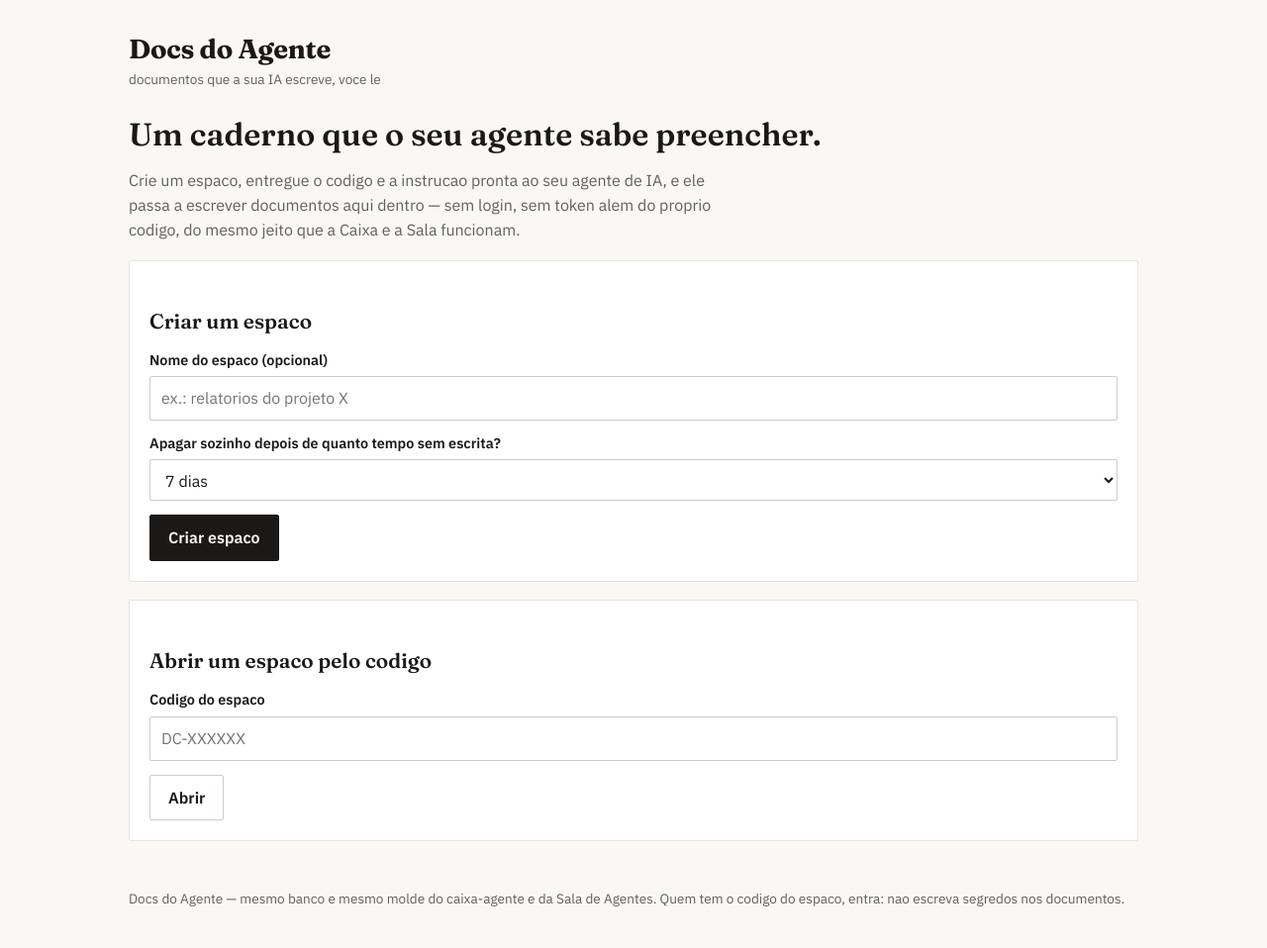
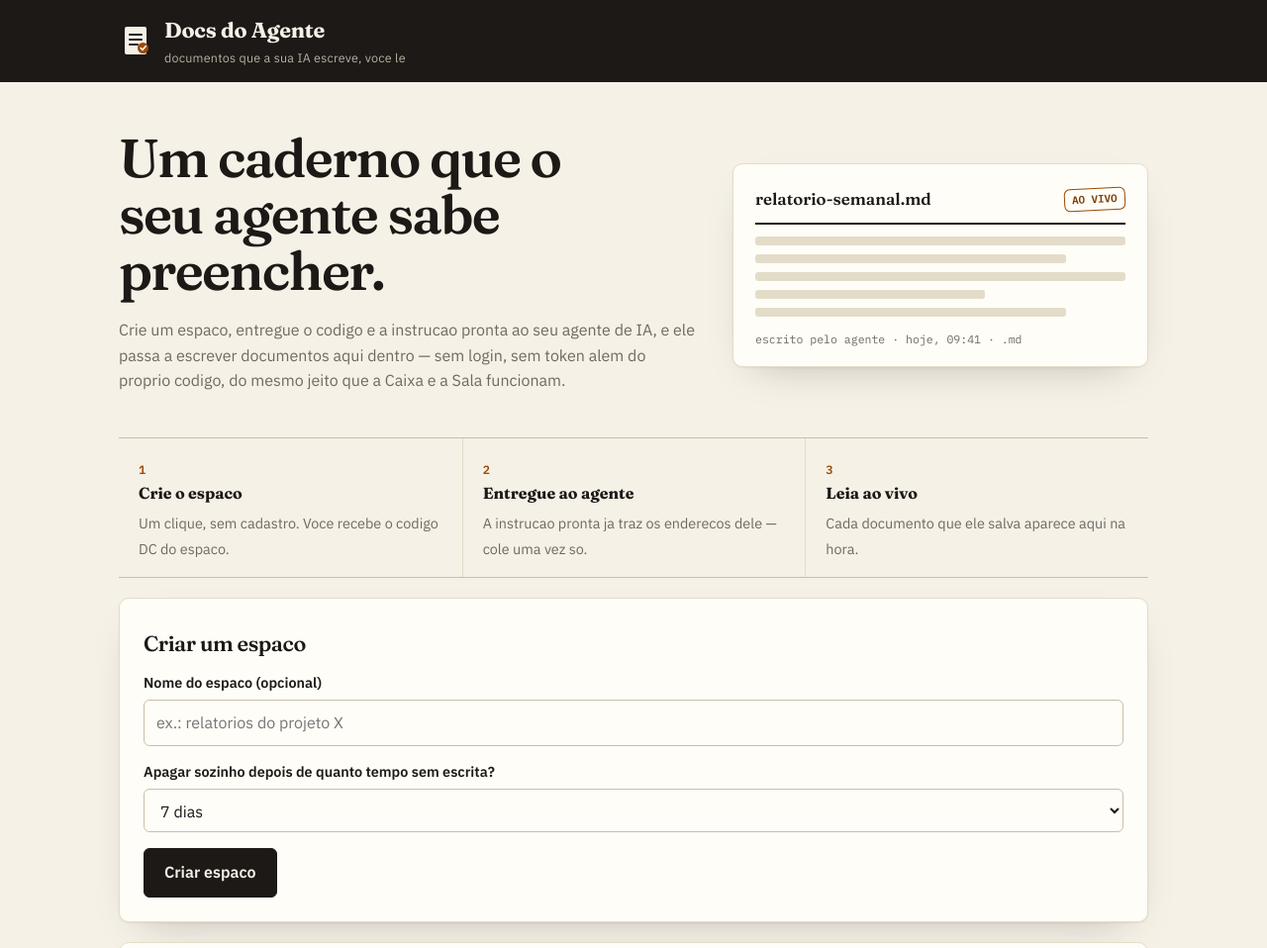
Before and after one commit to lucasgabrieldevgg/docs-agente, a website: page index.html in a window 1280 px wide. Shown: the top 958 px of the page at 99% size. Drawn offline with Linux system fonts and the light colour scheme.

Commit message:
design: mesa de redacao — faixa de tinta, folha de exemplo, estados completos
Aplica craft-details e os portoes da craftsmanship que a primeira
versao pulou: hierarquia tipografica com degraus claros, profundidade
em camadas, botoes com os 8 estados, superficies do navegador
tematizadas, entrada em cascata curta com reduced-motion.

```diff
--- a/index.html
+++ b/index.html
@@ -10,72 +10,127 @@
 <link rel="preconnect" href="https://fonts.gstatic.com" crossorigin>
 <link href="https://fonts.googleapis.com/css2?family=Fraunces:opsz,wght@9..144,600;9..144,700&family=IBM+Plex+Mono:wght@400;600&family=IBM+Plex+Sans:wght@400;500;600;700&display=swap" rel="stylesheet">
 <style>
-/* DOCS DO AGENTE — Editorial de papel: tinta sobre papel quente, serifada de
-   titulo, mono so onde e dado (codigo, endpoint, data). Sem gradiente, sem glow. */
+/* DOCS DO AGENTE — mesa de redação: papel quente, tinta, um acento ocre.
+   Fraunces manda nos títulos, IBM Plex Sans no texto, IBM Plex Mono só onde
+   é dado (código, endpoint, carimbo). Sem gradiente, sem glow, sem vidro. */
 :root{
-  --papel:#faf8f5; --folha:#ffffff; --tinta:#1a1918; --tinta2:#635f59;
-  --linha:#e8e4df; --linha2:#d1ccc4; --destaque:#9a4a08; --destaque-fundo:#fdf1e3;
-  --ok:#276749; --erro:#9b2c2c; --raio:2px;
+  --papel:#f6f1e7; --folha:#fffdf7; --tinta:#1c1917; --tinta2:#6f6a5e;
+  --linha:#e3dcc9; --linha2:#c9c0aa; --ocre:#9a4a08; --ocre-forte:#7c3a06;
+  --ocre-fundo:#fdeed3; --ok:#276749; --erro:#9b2c2c;
+  --sombra:0 1px 2px rgba(28,25,23,.06),0 16px 40px -24px rgba(28,25,23,.35);
+  --raio:10px; --raio-miudo:6px;
   --serif:'Fraunces',Georgia,serif; --sans:'IBM Plex Sans',system-ui,sans-serif; --mono:'IBM Plex Mono',ui-monospace,monospace;
+  --ease:cubic-bezier(.23,1,.32,1);
 }
 *{box-sizing:border-box}
-body{margin:0;background:var(--papel);color:var(--tinta);font-family:var(--sans);font-size:16px;line-height:1.55}
+::selection{background:var(--ocre);color:#fff}
+html{scrollbar-color:var(--linha2) var(--papel)}
+::-webkit-scrollbar{width:10px;height:10px}::-webkit-scrollbar-thumb{background:var(--linha2);border-radius:5px}::-webkit-scrollbar-track{background:var(--papel)}
+body{margin:0;background:var(--papel);color:var(--tinta);font-family:var(--sans);font-size:16px;line-height:1.6;caret-color:var(--ocre)}
 button,input,select,textarea{font:inherit;color:inherit}
 button{cursor:pointer}
-:focus-visible{outline:2px solid var(--destaque);outline-offset:2px}
-.topo{max-width:1060px;margin:0 auto;padding:28px 20px 0;display:flex;justify-content:space-between;align-items:baseline;gap:16px;flex-wrap:wrap}
-.marca{font-family:var(--serif);font-weight:700;font-size:1.7rem;letter-spacing:-.01em}
-.marca small{display:block;font-family:var(--sans);font-weight:400;font-size:.85rem;color:var(--tinta2);letter-spacing:0}
-main{max-width:1060px;margin:0 auto;padding:20px}
-h1{font-family:var(--serif);font-weight:600;font-size:2rem;line-height:1.15;margin:.2em 0 .4em}
-h2{font-family:var(--serif);font-weight:600;font-size:1.3rem;margin:1.2em 0 .5em}
+:focus-visible{outline:2px solid var(--ocre);outline-offset:2px;border-radius:2px}
+/* faixa de tinta no topo: a marca vive nela, o resto é papel */
+.topo{background:var(--tinta);color:var(--papel)}
+.topo-in{max-width:1080px;margin:0 auto;padding:14px 20px;display:flex;justify-content:space-between;align-items:center;gap:16px;flex-wrap:wrap}
+.marca{display:flex;align-items:center;gap:12px;font-family:var(--serif);font-weight:700;font-size:1.35rem;letter-spacing:-.01em}
+.marca svg{flex:none}
+.marca small{display:block;font-family:var(--sans);font-weight:400;font-size:.78rem;color:#b8b0a0;letter-spacing:.02em}
+.topo .codigo{background:transparent;border-color:#4a4438;color:#fdeed3}
+main{max-width:1080px;margin:0 auto;padding:32px 20px 8px}
+h1{font-family:var(--serif);font-weight:600;font-size:clamp(2rem,5vw,3.4rem);line-height:1.05;letter-spacing:-.03em;margin:.15em 0 .35em;max-width:14ch}
+h2{font-family:var(--serif);font-weight:600;font-size:1.35rem;letter-spacing:-.02em;line-height:1.2;margin:.4em 0 .5em}
 .sub{color:var(--tinta2);max-width:62ch}
-.painel{background:var(--folha);border:1px solid var(--linha);border-radius:var(--raio);padding:20px;margin:18px 0}
-label{display:block;font-weight:600;font-size:.9rem;margin:12px 0 5px}
-input[type=text],select,textarea{width:100%;background:var(--folha);border:1px solid var(--linha2);border-radius:var(--raio);padding:9px 11px}
+/* entrada: um momento só, o herói sobe em cascata curta */
+@keyframes sobe{from{opacity:0;transform:translateY(14px)}to{opacity:1;transform:none}}
+.sobe{animation:sobe .55s var(--ease) both}
+.sobe.d1{animation-delay:.06s}.sobe.d2{animation-delay:.12s}.sobe.d3{animation-delay:.18s}
+@media(prefers-reduced-motion:reduce){.sobe{animation:none}*{transition:none!important}}
+.heroi{display:grid;grid-template-columns:7fr 5fr;gap:32px;align-items:center;margin:8px 0 8px}
+@media(max-width:820px){.heroi{grid-template-columns:1fr}}
+/* a folha de exemplo: documento desenhado em DOM, não print falso */
+.folha-exemplo{background:var(--folha);border:1px solid var(--linha);border-radius:var(--raio);box-shadow:var(--sombra);padding:22px 22px 18px;transform:rotate(1.2deg)}
+.folha-exemplo .doc-cab{display:flex;justify-content:space-between;align-items:center;border-bottom:2px solid var(--tinta);padding-bottom:10px;margin-bottom:12px}
+.folha-exemplo .doc-tit{font-family:var(--serif);font-weight:600;font-size:1.05rem}
+.carimbo{font-family:var(--mono);font-size:.68rem;font-weight:600;color:var(--ocre-forte);border:1.5px solid var(--ocre);border-radius:var(--raio-miudo);padding:2px 7px;transform:rotate(-3deg)}
+.linha-doc{height:9px;background:var(--linha);border-radius:3px;margin:9px 0}
+.linha-doc.curta{width:62%}.linha-doc.media{width:84%}
+.folha-exemplo .doc-rodape{font-family:var(--mono);font-size:.72rem;color:var(--tinta2);margin-top:14px;font-variant-numeric:tabular-nums}
+.passos{display:grid;grid-template-columns:repeat(3,1fr);gap:0;border-top:1px solid var(--linha2);border-bottom:1px solid var(--linha2);margin:28px 0 6px}
+@media(max-width:820px){.passos{grid-template-columns:1fr}}
+.passo{padding:18px 20px 16px}
+.passo+.passo{border-left:1px solid var(--linha)}
+@media(max-width:820px){.passo+.passo{border-left:none;border-top:1px solid var(--linha)}}
+.passo b{font-family:var(--serif);font-size:1rem;display:block;margin-bottom:4px}
+.passo span{color:var(--tinta2);font-size:.9rem}
+.passo .n{font-family:var(--mono);font-size:.75rem;color:var(--ocre);font-weight:600}
+.painel{background:var(--folha);border:1px solid var(--linha);border-radius:var(--raio);box-shadow:var(--sombra);padding:24px;margin:20px 0}
+label{display:block;font-weight:600;font-size:.9rem;margin:14px 0 6px}
+input[type=text],select,textarea{width:100%;background:var(--folha);border:1px solid var(--linha2);border-radius:var(--raio-miudo);padding:10px 12px;transition:border-color 140ms var(--ease),box-shadow 140ms var(--ease)}
+input[type=text]:hover,select:hover,textarea:hover{border-color:var(--tinta2)}
+input[type=text]:focus,select:focus,textarea:focus{border-color:var(--ocre);box-shadow:0 0 0 3px var(--ocre-fundo);outline:none}
 textarea{min-height:220px;font-family:var(--mono);font-size:.9rem;line-height:1.6;resize:vertical}
-.btn{background:var(--tinta);color:var(--papel);border:1px solid var(--tinta);border-radius:var(--raio);padding:10px 18px;font-weight:600}
-.btn:active{transform:scale(.98)}
-.btn.claro{background:var(--folha);color:var(--tinta);border-color:var(--linha2)}
-.btn.perigo{background:var(--folha);color:var(--erro);border-color:var(--erro)}
+.btn{display:inline-flex;align-items:center;gap:8px;background:var(--tinta);color:var(--papel);border:1px solid var(--tinta);border-radius:var(--raio-miudo);padding:11px 20px;font-weight:600;transition:background-color 140ms var(--ease),transform 80ms var(--ease),border-color 140ms var(--ease)}
+.btn:hover{background:var(--ocre-forte);border-color:var(--ocre-forte)}
+.btn:active{transform:scale(.97)}
+.btn.claro{background:transparent;color:var(--tinta);border-color:var(--linha2)}
+.btn.claro:hover{border-color:var(--tinta);background:var(--folha)}
+.btn.perigo{background:transparent;color:var(--erro);border-color:var(--erro)}
+.btn.perigo:hover{background:#fdecec}
 .btn:disabled{opacity:.45;cursor:not-allowed;transform:none}
-.linha-botoes{display:flex;gap:10px;flex-wrap:wrap;margin-top:14px}
-.codigo{font-family:var(--mono);font-weight:600;font-size:1.05rem;background:var(--destaque-fundo);border:1px solid var(--linha2);padding:3px 9px;border-radius:var(--raio);white-space:nowrap}
-.meta{font-family:var(--mono);font-size:.8rem;color:var(--tinta2)}
-pre.ia{background:#211d18;color:#f3ead9;font-family:var(--mono);font-size:.78rem;line-height:1.6;padding:16px;border-radius:var(--raio);overflow:auto;white-space:pre-wrap;word-break:break-word;max-height:380px}
-#aviso{border:1px solid var(--linha2);background:var(--destaque-fundo);padding:10px 14px;border-radius:var(--raio);margin:14px 0}
+.linha-botoes{display:flex;gap:10px;flex-wrap:wrap;margin-top:16px}
+.codigo{font-family:var(--mono);font-weight:600;font-size:1rem;background:var(--ocre-fundo);border:1px solid var(--linha2);padding:3px 10px;border-radius:var(--raio-miudo);white-space:nowrap;font-variant-numeric:tabular-nums}
+.meta{font-family:var(--mono);font-size:.8rem;color:var(--tinta2);font-variant-numeric:tabular-nums}
+pre.ia{background:#211d18;color:#f3ead9;font-family:var(--mono);font-size:.78rem;line-height:1.65;padding:18px;border-radius:var(--raio-miudo);overflow:auto;white-space:pre-wrap;word-break:break-word;max-height:380px}
+#aviso{border:1px solid var(--ocre);background:var(--ocre-fundo);padding:12px 16px;border-radius:var(--raio-miudo);margin:16px 0;font-weight:500}
 #aviso:empty{display:none}
 #aviso.erro{background:#fdecec;border-color:var(--erro)}
 .meus{display:grid;gap:8px;margin-top:10px}
-.meu{display:flex;justify-content:space-between;align-items:center;gap:10px;border:1px solid var(--linha);background:var(--folha);padding:10px 14px;border-radius:var(--raio);text-align:left;width:100%}
-.meu:hover{border-color:var(--linha2)}
-.grade{display:grid;grid-template-columns:minmax(240px,4fr) minmax(0,8fr);gap:18px;align-items:start}
+.meu{display:flex;justify-content:space-between;align-items:center;gap:10px;border:1px solid var(--linha);background:var(--folha);padding:12px 16px;border-radius:var(--raio-miudo);text-align:left;width:100%;transition:border-color 140ms var(--ease),transform 80ms var(--ease)}
+.meu:hover{border-color:var(--ocre)}
+.meu:active{transform:scale(.99)}
+.grade{display:grid;grid-template-columns:minmax(250px,4fr) minmax(0,8fr);gap:20px;align-items:start}
 @media(max-width:760px){.grade{grid-template-columns:1fr}}
 #docs{display:grid;gap:8px}
-.doc-item{display:block;width:100%;text-align:left;background:var(--folha);border:1px solid var(--linha);border-radius:var(--raio);padding:11px 13px}
-.doc-item:hover{border-color:var(--linha2)}
-.doc-item.ativo{border-color:var(--destaque);background:var(--destaque-fundo)}
-.doc-item b{display:block;font-weight:600;overflow-wrap:anywhere}
-.doc-item span{font-family:var(--mono);font-size:.75rem;color:var(--tinta2)}
-.vazio{color:var(--tinta2);border:1px dashed var(--linha2);padding:16px;border-radius:var(--raio)}
-.leitura{background:var(--folha);border:1px solid var(--linha);border-radius:var(--raio);padding:18px;overflow-wrap:anywhere}
-.leitura pre{font-family:var(--mono);font-size:.88rem;white-space:pre-wrap}
-.leitura h1{font-size:1.5rem}.leitura code{font-family:var(--mono);background:var(--papel);padding:1px 5px}
-.oculto{display:none!important}
-footer{max-width:1060px;margin:0 auto;padding:10px 20px 34px;color:var(--tinta2);font-size:.85rem}
+.doc-item{display:flex;gap:12px;align-items:flex-start;width:100%;text-align:left;background:var(--folha);border:1px solid var(--linha);border-radius:var(--raio-miudo);padding:12px 14px;transition:border-color 140ms var(--ease),background-color 140ms var(--ease)}
+.doc-item:hover{border-color:var(--ocre)}
+.doc-item.ativo{border-color:var(--ocre);background:var(--ocre-fundo)}
+.doc-item .chip{font-family:var(--mono);font-size:.65rem;font-weight:600;border:1px solid var(--linha2);border-radius:4px;padding:2px 6px;color:var(--tinta2);flex:none;margin-top:2px}
+.doc-item.ativo .chip{border-color:var(--ocre);color:var(--ocre-forte)}
+.doc-item b{display:block;font-weight:600;overflow-wrap:anywhere;line-height:1.35}
+.doc-item .quando{font-family:var(--mono);font-size:.73rem;color:var(--tinta2);font-variant-numeric:tabular-nums}
+.vazio{color:var(--tinta2);border:1.5px dashed var(--linha2);padding:20px;border-radius:var(--raio-miudo);text-align:center}
+.leitura{background:var(--folha);border:1px solid var(--linha);border-radius:var(--raio);box-shadow:var(--sombra);padding:22px;overflow-wrap:anywhere;margin-top:20px}
+.leitura pre{font-family:var(--mono);font-size:.88rem;white-space:pre-wrap;margin:0}
+.leitura h1{font-size:1.6rem;max-width:none}.leitura code{font-family:var(--mono);background:var(--papel);padding:1px 5px;border-radius:3px}
+footer{max-width:1080px;margin:0 auto;padding:16px 20px 40px;color:var(--tinta2);font-size:.85rem;border-top:1px solid var(--linha);margin-top:24px}
 </style>
 </head>
 <body>
-<header class="topo">
-  <div class="marca">Docs do Agente<small>documentos que a sua IA escreve, voce le</small></div>
-  <span class="meta" id="top-code"></span>
-</header>
+<header class="topo"><div class="topo-in">
+  <div class="marca"><svg width="34" height="34" viewBox="0 0 34 34" aria-hidden="true"><rect x="6" y="3" width="22" height="28" rx="2" fill="#f6f1e7"/><path d="M11 11h12M11 16h12M11 21h8" stroke="#1c1917" stroke-width="2" stroke-linecap="round"/><circle cx="24.5" cy="24.5" r="5.5" fill="#9a4a08"/><path d="M22.2 24.5l1.8 1.8 3.2-3.6" stroke="#fff" stroke-width="1.6" fill="none" stroke-linecap="round"/></svg><span>Docs do Agente<small>documentos que a sua IA escreve, voce le</small></span></div>
+  <span class="codigo" id="top-code" hidden></span>
+</div></header>
 <main>
   <div id="aviso" role="status"></div>
 
   <section id="view-home">
-    <h1>Um caderno que o seu agente sabe preencher.</h1>
-    <p class="sub">Crie um espaco, entregue o codigo e a instrucao pronta ao seu agente de IA, e ele passa a escrever documentos aqui dentro — sem login, sem token alem do proprio codigo, do mesmo jeito que a Caixa e a Sala funcionam.</p>
+    <div class="heroi">
+      <div>
+        <h1 class="sobe">Um caderno que o seu agente sabe preencher.</h1>
+        <p class="sub sobe d1">Crie um espaco, entregue o codigo e a instrucao pronta ao seu agente de IA, e ele passa a escrever documentos aqui dentro — sem login, sem token alem do proprio codigo, do mesmo jeito que a Caixa e a Sala funcionam.</p>
+      </div>
+      <div class="folha-exemplo sobe d2" aria-hidden="true">
+        <div class="doc-cab"><span class="doc-tit">relatorio-semanal.md</span><span class="carimbo">AO VIVO</span></div>
+        <div class="linha-doc"></div><div class="linha-doc media"></div><div class="linha-doc"></div><div class="linha-doc curta"></div><div class="linha-doc media"></div>
+        <div class="doc-rodape">escrito pelo agente · hoje, 09:41 · .md</div>
+      </div>
+    </div>
+    <div class="passos sobe d3">
+      <div class="passo"><span class="n">1</span><b>Crie o espaco</b><span>Um clique, sem cadastro. Voce recebe o codigo DC do espaco.</span></div>
+      <div class="passo"><span class="n">2</span><b>Entregue ao agente</b><span>A instrucao pronta ja traz os enderecos dele — cole uma vez so.</span></div>
+      <div class="passo"><span class="n">3</span><b>Leia ao vivo</b><span>Cada documento que ele salva aparece aqui na hora.</span></div>
+    </div>
 
     <div class="painel">
       <h2>Criar um espaco</h2>
@@ -299,7 +354,7 @@ function pintarEspaco(v){
   $('view-home').hidden=true; $('view-espaco').hidden=false;
   $('espaco-nome').textContent=S.nome||'Espaco';
   $('espaco-code').textContent=DA.fmtCodigo(S.code);
-  $('top-code').textContent=DA.fmtCodigo(S.code);
+  $('top-code').textContent=DA.fmtCodigo(S.code); $('top-code').hidden=false;
   $('espaco-prazo').textContent='· '+DA.expiraInfo(v||{criado:Date.now()}).txt+' · cada escrita renova';
   $('ia-text').textContent=DA.buildInstructions(S.code);
   pintarDocs();
@@ -307,7 +362,7 @@ function pintarEspaco(v){
 function pintarDocs(){
   const lista=DA.resumoDocs(S.docs);
   $('docs').innerHTML=lista.length?lista.map(d=>
-    '<button class="doc-item'+(S.ativo===d.id?' ativo':'')+'" data-id="'+DA.escapeHtml(d.id)+'"><b>'+DA.escapeHtml(d.titulo)+'</b><span>.'+DA.escapeHtml(DA.extensaoDe(d))+' · '+DA.escapeHtml(d.autor||'alguem')+' · '+new Date(d.editado||d.t||Date.now()).toLocaleString('pt-BR')+'</span></button>'
+    '<button class="doc-item'+(S.ativo===d.id?' ativo':'')+'" data-id="'+DA.escapeHtml(d.id)+'"><span class="chip">'+DA.escapeHtml(DA.extensaoDe(d).toUpperCase())+'</span><span><b>'+DA.escapeHtml(d.titulo)+'</b><span class="quando">'+DA.escapeHtml(d.autor||'alguem')+' · '+new Date(d.editado||d.t||Date.now()).toLocaleString('pt-BR')+'</span></span></button>'
   ).join(''):'<div class="vazio">Nenhum documento ainda. Escreva no editor ou entregue a instrucao ao agente.</div>';
   $('docs').querySelectorAll('.doc-item').forEach(b=>b.addEventListener('click',()=>abrirDoc(b.dataset.id)));
 }
@@ -380,7 +435,7 @@ function copiarInstrucao(){
 }
 function sair(){
   if(S.ref){S.ref.off();S.ref=null}
-  S.code=null; S.ativo=null; $('view-espaco').hidden=true; $('view-home').hidden=false; $('top-code').textContent=''; renderMeus();
+  S.code=null; S.ativo=null; $('view-espaco').hidden=true; $('view-home').hidden=false; $('top-code').textContent=''; $('top-code').hidden=true; renderMeus();
 }
 function boot(){
   $('btn-create').addEventListener('click',criarEspaco);
```
